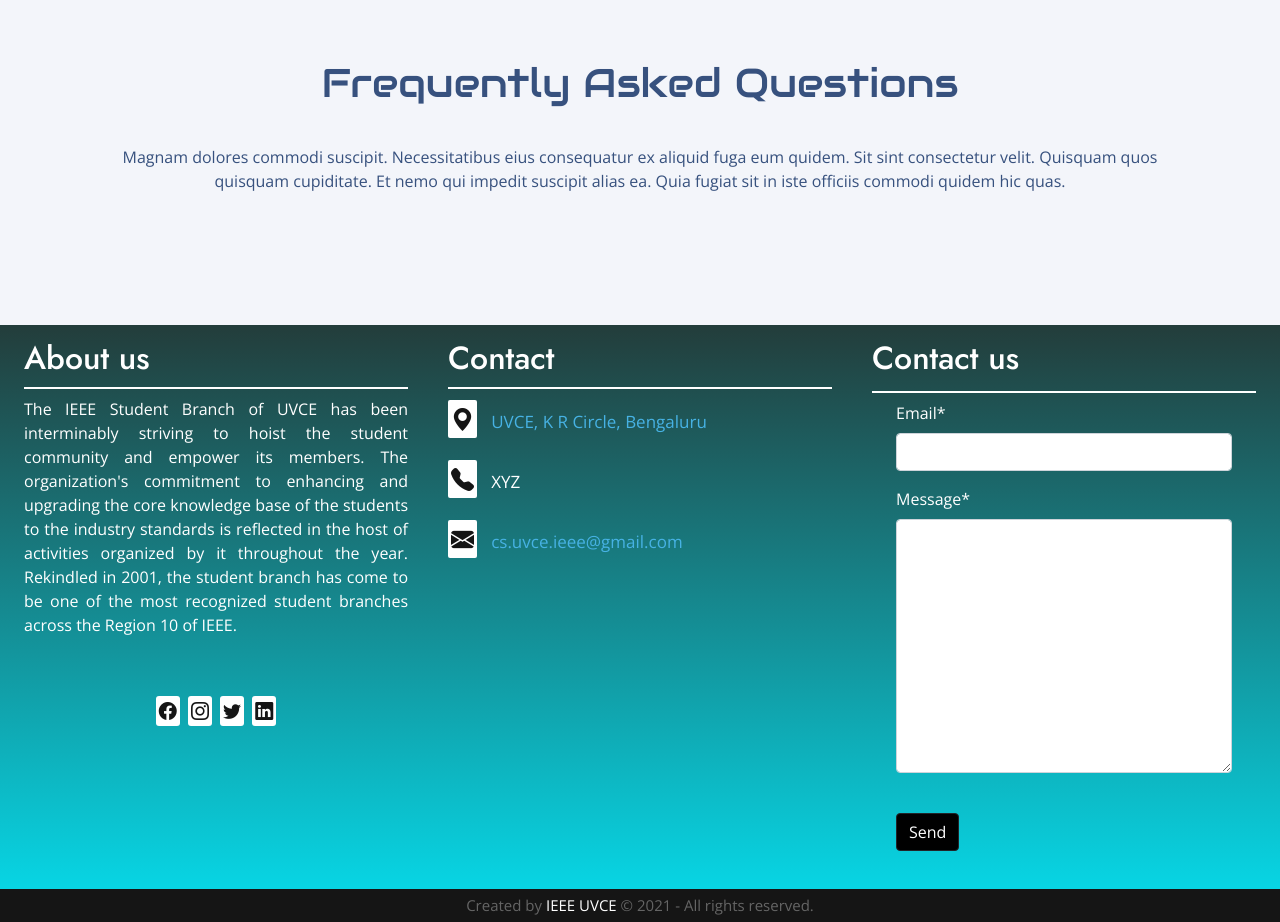
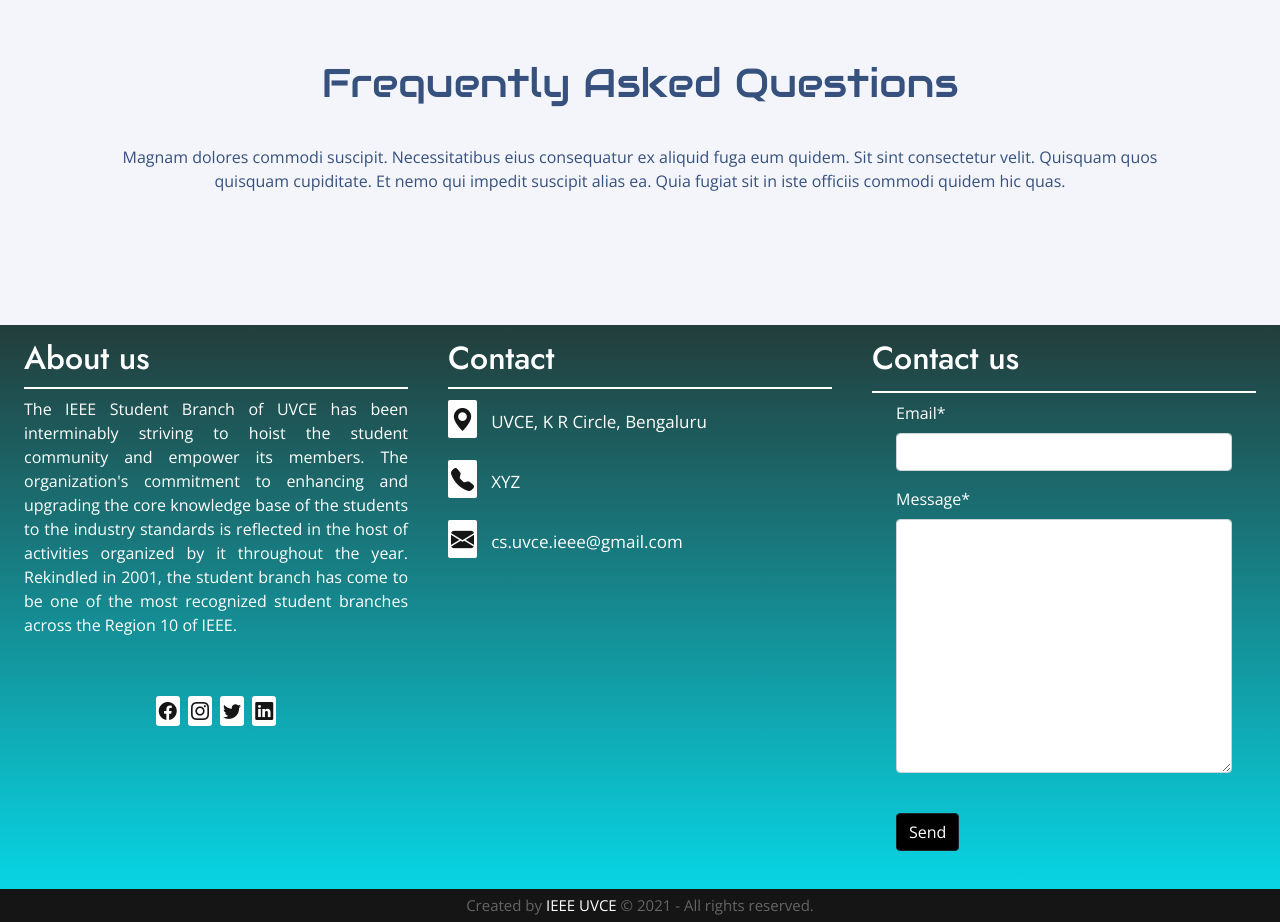
Before and after one commit to Nimitha-jagadeesha/Codefury, a Django app: page / in a window 1280 px wide. Shown: the part 2423-3345 px from the top of the page. Run offline with Django 3.2, Linux system fonts and the light colour scheme; data that the repository does not hold is empty; some libraries are stand-ins or nearby versions.

Commit message:
contact links

```diff
--- a/Codefury_app/templates/home.html
+++ b/Codefury_app/templates/home.html
@@ -301,18 +301,18 @@
           <div class="content">
             <div class="place">
 
-              <a href="https://goo.gl/maps/P43RC7Qphrq" target="_blank">
+              <a href="https://goo.gl/maps/P43RC7Qphrq" target="_blank" style="color: white;">
                 <span class="bi bi-geo-alt-fill"></span>
               <span class="text"> UVCE, K R Circle, Bengaluru</span></a>
 
             </div>
             <div class="phone">
-              <a id="call" href="tel:123456789">
-                <span class="bi bi-telephone-fill"></span></a>
-              <span class="text">XYZ</span>
+              <a id="call" href="tel:123456789" style="color: white;">
+                <span class="bi bi-telephone-fill"></span>
+              <span class="text">XYZ</span></a>
             </div>
             <div class="email">
-              <a href="mailto:cs.uvce.ieee@gmail.com " target="_blank">
+              <a href="mailto:cs.uvce.ieee@gmail.com " target="_blank" style="color: white;">
                 <span class="bi bi-envelope-fill"></span>
               <span class="text">cs.uvce.ieee@gmail.com</span></a>
             </div>
```
